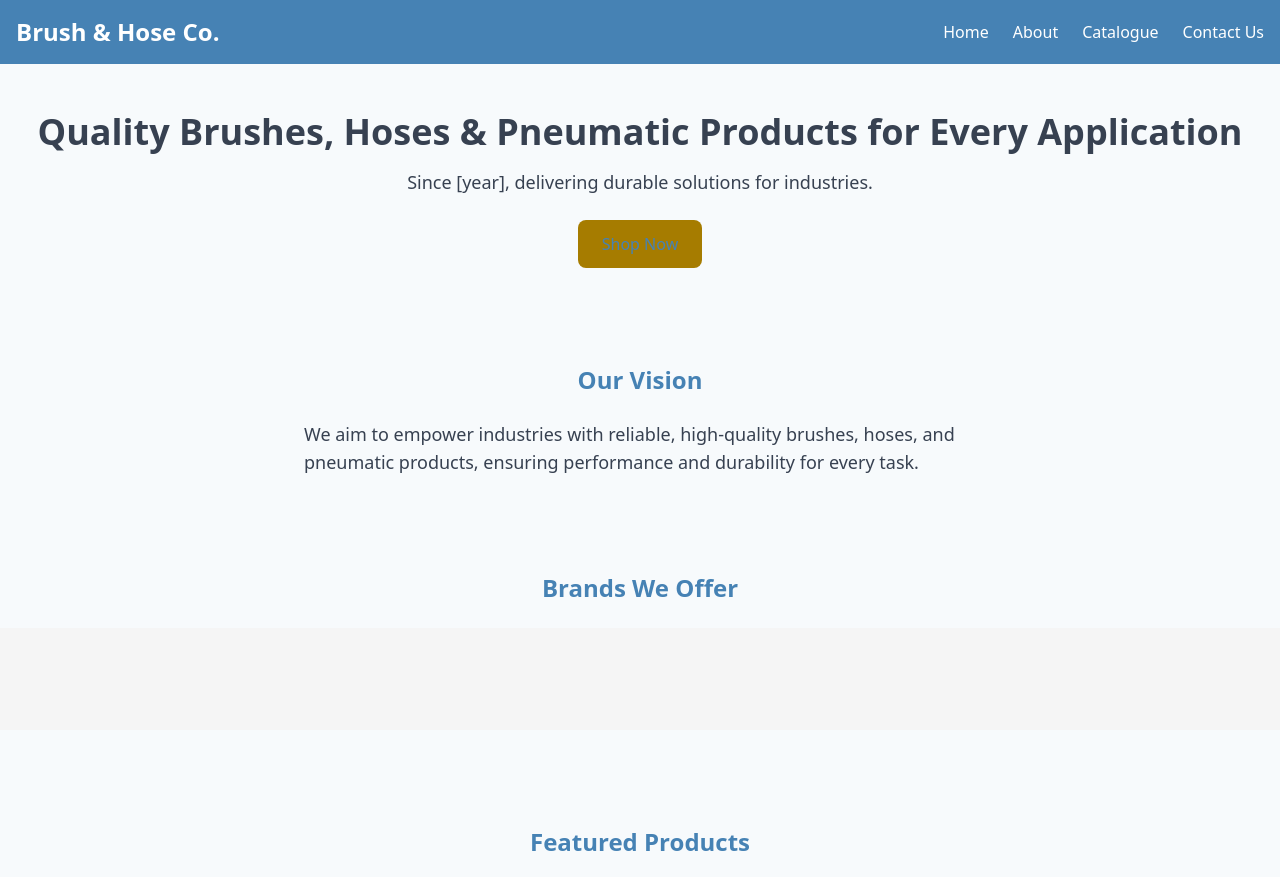
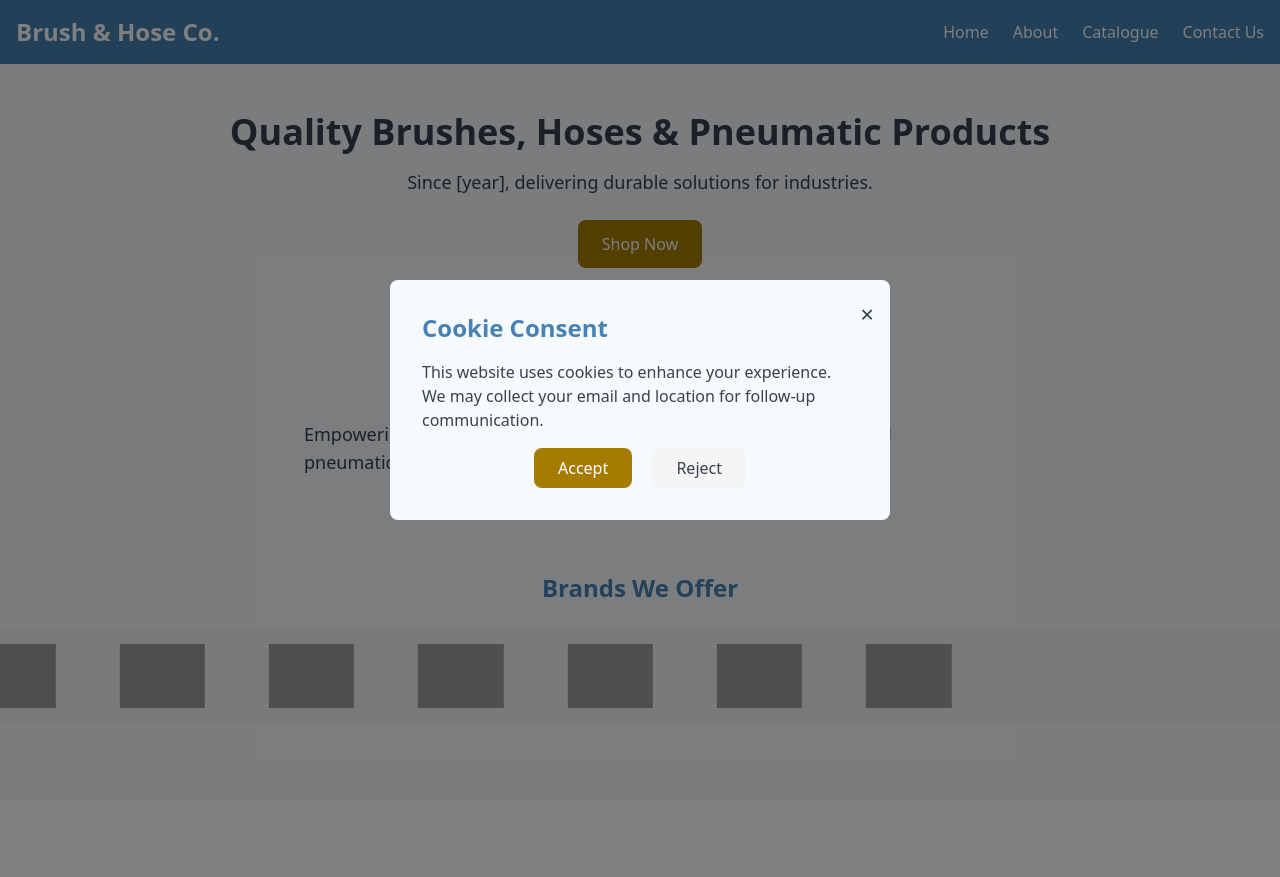
Before and after one commit to YusufDeesawala/tahahardware-website, a Flask app: page / in a window 1280 px wide. Shown: the top 877 px of the page. After the commit the page ends 708 px from the top, so only its background shows below. Run offline with Flask 3, Linux system fonts and the light colour scheme; some libraries are stand-ins or nearby versions; grey boxes are pictures that could not be loaded.

Commit message:
Added the cookies setting to get client details and use that for follow up communication.

```diff
--- a/app.py
+++ b/app.py
@@ -1,8 +1,24 @@
-from flask import Flask, render_template, request, redirect, url_for
+from flask import Flask, render_template, request, redirect, url_for, make_response, jsonify
 from flask_cors import CORS
+from models.user import db, User
+import os
 
 app = Flask(__name__)
-CORS(app)  # Enable CORS for all routes
+CORS(app)
+
+# Configure database
+if os.getenv('DATABASE_URL'):
+    app.config['SQLALCHEMY_DATABASE_URI'] = os.getenv('DATABASE_URL').replace('postgres://', 'postgresql://')
+else:
+    app.config['SQLALCHEMY_DATABASE_URI'] = 'sqlite:///brush_hose.db'
+app.config['SQLALCHEMY_TRACK_MODIFICATIONS'] = False
+
+# Initialize SQLAlchemy
+db.init_app(app)
+
+# Create database tables
+with app.app_context():
+    db.create_all()
 
 @app.route('/')
 def home():
@@ -26,9 +42,46 @@ def contact_submit():
     email = request.form.get('email')
     category = request.form.get('category')
     message = request.form.get('message')
-    # Placeholder for email sending logic
     print(f"Quotation Request: Name={name}, Email={email}, Category={category}, Message={message}")
-    return redirect(url_for('contact'))  # Redirect back to contact page
+    return redirect(url_for('contact'))
+
+@app.route('/store-user', methods=['POST'])
+def store_user():
+    try:
+        data = request.get_json()
+        print(f"Received data: {data}")
+        if not data:
+            print("Error: No data provided")
+            return jsonify({'error': 'No data provided'}), 400
+
+        email_address = data.get('email_address')
+        location = data.get('location')
+
+        if not email_address or '@' not in email_address:
+            print("Error: Invalid email address")
+            return jsonify({'error': 'Valid email address required'}), 400
+
+        existing_user = User.query.filter_by(email_address=email_address).first()
+        if existing_user:
+            print(f"User already exists: {email_address}")
+            return jsonify({'message': 'User already exists'}), 200
+
+        user = User(email_address=email_address, location=location)
+        db.session.add(user)
+        db.session.commit()
+        print(f"User stored: {email_address}, {location}")
+
+        return jsonify({'message': 'User stored successfully'}), 200
+    except Exception as e:
+        db.session.rollback()
+        print(f"Error storing user: {str(e)}")
+        return jsonify({'error': 'Failed to store user'}), 500
+
+@app.route('/view_client_detail')
+def view_client_detail():
+    users = User.query.all()
+    admin_password = os.getenv('ADMIN_PASSWORD', 'default_password')
+    return render_template('view_client_detail.html', users=users, admin_password=admin_password)
 
 if __name__ == '__main__':
     app.run(debug=True)
--- a/requirements.txt
+++ b/requirements.txt
@@ -1,3 +1,5 @@
 flask
 flask-CORS
+flask-sqlalchemy
+psycopg2-binary
 gunicorn
--- /dev/null
+++ b/static/js/cookie.js
@@ -0,0 +1,108 @@
+function getCookie(name) {
+    console.log('Checking cookies for:', name);
+    let cookieArr = document.cookie.split(';');
+    for (let i = 0; i < cookieArr.length; i++) {
+      let cookiePair = cookieArr[i].trim();
+      if (cookiePair.startsWith(name + '=')) {
+        let value = cookiePair.substring(name.length + 1);
+        console.log('Found cookie:', name, '=', value);
+        return value;
+      }
+    }
+    console.log('No cookie found for:', name);
+    return null;
+  }
+
+  function setCookie(name, value, days) {
+    console.log('Setting cookie:', name, '=', value);
+    let expires = '';
+    if (days) {
+      let date = new Date();
+      date.setTime(date.getTime() + (days * 24 * 60 * 60 * 1000));
+      expires = '; expires=' + date.toUTCString();
+    }
+    document.cookie = name + '=' + value + expires + '; path=/';
+  }
+
+  function acceptCookies() {
+    console.log('Accept cookies triggered');
+    let email = prompt('Please enter your email address:');
+    if (!email || !email.includes('@')) {
+      console.error('Invalid email provided');
+      alert('Please provide a valid email address.');
+      return;
+    }
+
+    if (navigator.geolocation) {
+      console.log('Attempting geolocation');
+      navigator.geolocation.getCurrentPosition(
+        (position) => {
+          let location = `Lat: ${position.coords.latitude}, Lon: ${position.coords.longitude}`;
+          console.log('Geolocation success:', location);
+          storeUser(email, location);
+        },
+        (error) => {
+          console.error('Geolocation error:', error.message);
+          let location = prompt('Please enter your location (e.g., City, Country):');
+          if (location) {
+            storeUser(email, location);
+          } else {
+            console.error('No location provided');
+            alert('Location is required.');
+          }
+        },
+        { timeout: 10000 }
+      );
+    } else {
+      console.log('Geolocation not supported');
+      let location = prompt('Please enter your location (e.g., City, Country):');
+      if (location) {
+        storeUser(email, location);
+      } else {
+        console.error('No location provided');
+        alert('Location is required.');
+      }
+    }
+  }
+
+  function storeUser(email, location) {
+    console.log('Storing user:', { email_address: email, location });
+    fetch('/store-user', {
+      method: 'POST',
+      headers: { 'Content-Type': 'application/json' },
+      body: JSON.stringify({ email_address: email, location: location })
+    })
+      .then(response => {
+        if (!response.ok) {
+          throw new Error(`HTTP ${response.status}: ${response.statusText}`);
+        }
+        return response.json();
+      })
+      .then(data => {
+        console.log('User stored:', data);
+        setCookie('cookieConsent', 'accepted', 30);
+        document.getElementById('cookieModal').style.display = 'none';
+      })
+      .catch(error => {
+        console.error('Error storing user:', error);
+        alert('Failed to save data. Please try again.');
+      });
+  }
+
+  function rejectCookies() {
+    console.log('Reject cookies triggered');
+    setCookie('cookieConsent', 'declined', 30);
+    document.getElementById('cookieModal').style.display = 'none';
+  }
+
+  window.addEventListener('load', function() {
+    console.log('Page loaded, checking cookie consent');
+    let consent = getCookie('cookieConsent');
+    let modal = document.getElementById('cookieModal');
+    if (!consent && modal) {
+      console.log('No consent cookie, showing modal');
+      modal.style.display = 'flex';
+    } else {
+      console.log('Consent cookie exists or modal not found:', consent);
+    }
+  });
--- a/templates/index.html
+++ b/templates/index.html
@@ -14,6 +14,33 @@
       --pale-blue: #F5F5F5;
       --charcoal-gray: #374151;
     }
+    .cookie-modal {
+      display: none;
+      position: fixed;
+      top: 0;
+      left: 0;
+      width: 100%;
+      height: 100%;
+      background-color: rgba(0, 0, 0, 0.5);
+      z-index: 1000;
+      justify-content: center;
+      align-items: center;
+    }
+    .cookie-modal-content {
+      background-color: var(--soft-white);
+      padding: 2rem;
+      border-radius: 0.5rem;
+      max-width: 500px;
+      width: 90%;
+      position: relative;
+    }
+    .cookie-close {
+      position: absolute;
+      top: 1rem;
+      right: 1rem;
+      font-size: 1.5rem;
+      cursor: pointer;
+    }
     .marquee-container {
       overflow: hidden;
       width: 100%;
@@ -22,14 +49,19 @@
     }
     .marquee {
       display: flex;
-      white-space: nowrap;
+      animation: scroll 20s linear infinite;
+    }
+    .marquee:hover {
+      animation-play-state: paused;
     }
     .marquee img {
       height: 64px;
       margin: 0 2rem;
+      flex-shrink: 0;
     }
-    .marquee:hover {
-      animation-play-state: paused;
+    @keyframes scroll {
+      0% { transform: translateX(0); }
+      100% { transform: translateX(-50%); }
     }
   </style>
 </head>
@@ -47,39 +79,50 @@
     </nav>
   </header>
 
+  <!-- Cookie Consent Popup -->
+  <div id="cookieModal" class="cookie-modal">
+    <div class="cookie-modal-content">
+      <span class="cookie-close" onclick="rejectCookies()">&times;</span>
+      <h3 class="text-2xl font-semibold text-[var(--steel-blue)] mb-4">Cookie Consent</h3>
+      <p class="text-[var(--charcoal-gray)] mb-4">This website uses cookies to enhance your experience. We may collect your email and location for follow-up communication.</p>
+      <div class="text-center space-x-4">
+        <button onclick="acceptCookies()" class="bg-[var(--amber-glow)] text-white px-6 py-2 rounded-lg hover:bg-[var(--steel-blue)] transition">Accept</button>
+        <button onclick="rejectCookies()" class="bg-[var(--pale-blue)] text-[var(--charcoal-gray)] px-6 py-2 rounded-lg hover:bg-[var(--charcoal-gray)] hover:text-[var(--soft-white)] transition">Reject</button>
+      </div>
+    </div>
+  </div>
+
   <!-- Hero Section -->
   <section class="bg-[var(--soft-white)] py-12">
     <div class="container mx-auto text-center">
-      <h2 class="text-4xl font-bold text-[var(--charcoal-gray)] mb-4">Quality Brushes, Hoses & Pneumatic Products for Every Application</h2>
+      <h2 class="text-4xl font-bold text-[var(--charcoal-gray)] mb-4">Quality Brushes, Hoses & Pneumatic Products</h2>
       <p class="text-lg text-[var(--charcoal-gray)] mb-6">Since [year], delivering durable solutions for industries.</p>
-      <a href="/catalogue" class="inline-block bg-[var(--amber-glow)] text-[var(--steel-blue)] px-6 py-3 rounded-lg hover:bg-[var(--pale-blue)] transition">Shop Now</a>
+      <a href="/catalogue" class="inline-block bg-[var(--amber-glow)] text-white px-6 py-3 rounded-lg hover:bg-[var(--steel-blue)] transition">Shop Now</a>
     </div>
   </section>
 
   <!-- Vision Statement -->
   <section class="container mx-auto py-12">
     <h3 class="text-2xl font-semibold text-[var(--steel-blue)] mb-6 text-center">Our Vision</h3>
-    <p class="text-lg text-[var(--charcoal-gray)] max-w-2xl mx-auto">We aim to empower industries with reliable, high-quality brushes, hoses, and pneumatic products, ensuring performance and durability for every task.</p>
+    <p class="text-lg text-[var(--charcoal-gray)] max-w-2xl mx-auto">Empowering industries with reliable, high-quality brushes, hoses, and pneumatic products.</p>
   </section>
 
-  <!-- Brands We Offer (Marquee) -->
+  <!-- Brands We Offer -->
   <section class="py-12">
     <div class="container mx-auto">
       <h3 class="text-2xl font-semibold text-[var(--steel-blue)] mb-6 text-center">Brands We Offer</h3>
       <div class="marquee-container">
-        <marquee behavior="scroll" direction="left" scrollamount="5" onmouseover="this.stop()" onmouseout="this.start()">
         <div class="marquee">
           <img src="/static/images/brand1.png" alt="Brand 1">
           <img src="/static/images/brand2.png" alt="Brand 2">
           <img src="/static/images/brand3.png" alt="Brand 3">
           <img src="/static/images/brand4.png" alt="Brand 4">
-            <!-- Duplicate images for seamless looping -->
+          <!-- Duplicate for seamless loop -->
           <img src="/static/images/brand1.png" alt="Brand 1">
           <img src="/static/images/brand2.png" alt="Brand 2">
           <img src="/static/images/brand3.png" alt="Brand 3">
           <img src="/static/images/brand4.png" alt="Brand 4">
         </div>
-        </marquee>
       </div>
     </div>
   </section>
@@ -88,23 +131,23 @@
   <section class="container mx-auto py-12">
     <h3 class="text-2xl font-semibold text-[var(--steel-blue)] mb-6 text-center">Featured Products</h3>
     <div class="grid grid-cols-1 md:grid-cols-3 gap-6">
-      <div class="bg-[var(--soft-white)] border border-[var(--pale-blue)] p-4 rounded-lg hover:shadow-lg transition">
+      <div class="bg-[var(--soft-white)] border border-[var(--pale-blue)] p-4 rounded-lg hover:shadow-lg">
         <img src="/static/images/industrial_brush.jpg" alt="Industrial Brushes" class="w-full h-48 object-cover rounded mb-4">
         <h4 class="text-xl font-semibold text-[var(--charcoal-gray)]">Industrial Brushes</h4>
-        <p class="text-[var(--charcoal-gray)] mb-4">Heavy-duty brushes for industrial cleaning and processing.</p>
-        <a href="/catalogue#brushes" class="inline-block bg-[var(--amber-glow)] text-[var(--steel-blue)] px-4 py-2 rounded hover:bg-[var(--pale-blue)] transition" onclick="setActiveTab('brushes')">View Details</a>
+        <p class="text-[var(--charcoal-gray)] mb-4">Heavy-duty brushes for cleaning and processing.</p>
+        <a href="/catalogue#brushes" class="inline-block bg-[var(--amber-glow)] text-white px-4 py-2 rounded hover:bg-[var(--steel-blue)]" onclick="setActiveTab('brushes')">View Details</a>
       </div>
-      <div class="bg-[var(--soft-white)] border border-[var(--pale-blue)] p-4 rounded-lg hover:shadow-lg transition">
+      <div class="bg-[var(--soft-white)] border border-[var(--pale-blue)] p-4 rounded-lg hover:shadow-lg">
         <img src="/static/images/industrial_hose.jpg" alt="Industrial Hoses" class="w-full h-48 object-cover rounded mb-4">
         <h4 class="text-xl font-semibold text-[var(--charcoal-gray)]">Industrial Hoses</h4>
-        <p class="text-[var(--charcoal-gray)] mb-4">Durable, leak-proof hoses for industrial applications.</p>
-        <a href="/catalogue#hoses" class="inline-block bg-[var(--amber-glow)] text-[var(--steel-blue)] px-4 py-2 rounded hover:bg-[var(--pale-blue)] transition" onclick="setActiveTab('hoses')">View Details</a>
+        <p class="text-[var(--charcoal-gray)] mb-4">Durable, leak-proof hoses for industrial use.</p>
+        <a href="/catalogue#hoses" class="inline-block bg-[var(--amber-glow)] text-white px-4 py-2 rounded hover:bg-[var(--steel-blue)]" onclick="setActiveTab('hoses')">View Details</a>
       </div>
-      <div class="bg-[var(--soft-white)] border border-[var(--pale-blue)] p-4 rounded-lg hover:shadow-lg transition">
+      <div class="bg-[var(--soft-white)] border border-[var(--pale-blue)] p-4 rounded-lg hover:shadow-lg">
         <img src="/static/images/pneumatic_product.jpg" alt="Pneumatic Products" class="w-full h-48 object-cover rounded mb-4">
         <h4 class="text-xl font-semibold text-[var(--charcoal-gray)]">Pneumatic Products</h4>
         <p class="text-[var(--charcoal-gray)] mb-4">High-performance pneumatic tools and fittings.</p>
-        <a href="/catalogue#pneumatic" class="inline-block bg-[var(--amber-glow)] text-[var(--steel-blue)] px-4 py-2 rounded hover:bg-[var(--pale-blue)] transition" onclick="setActiveTab('pneumatic')">View Details</a>
+        <a href="/catalogue#pneumatic" class="inline-block bg-[var(--amber-glow)] text-white px-4 py-2 rounded hover:bg-[var(--steel-blue)]" onclick="setActiveTab('pneumatic')">View Details</a>
       </div>
     </div>
   </section>
@@ -115,17 +158,17 @@
       <h3 class="text-2xl font-semibold text-[var(--steel-blue)] mb-6 text-center">Why Choose Us</h3>
       <div class="grid grid-cols-1 md:grid-cols-3 gap-6">
         <div class="text-center">
-          <div class="text-[var(--pale-blue)] text-4xl mb-4">🚚</div>
+          <div class="text-[var(--steel-blue)] text-4xl mb-4">🚚</div>
           <h4 class="text-xl font-semibold text-[var(--charcoal-gray)]">Fast Shipping</h4>
-          <p class="text-[var(--charcoal-gray)]">Reliable delivery for retail and wholesale orders.</p>
+          <p class="text-[var(--charcoal-gray)]">Reliable delivery for all orders.</p>
         </div>
         <div class="text-center">
-          <div class="text-[var(--pale-blue)] text-4xl mb-4">💰</div>
+          <div class="text-[var(--steel-blue)] text-4xl mb-4">💰</div>
           <h4 class="text-xl font-semibold text-[var(--charcoal-gray)]">Bulk Discounts</h4>
-          <p class="text-[var(--charcoal-gray)]">Competitive pricing for wholesale clients.</p>
+          <p class="text-[var(--charcoal-gray)]">Competitive pricing for wholesale.</p>
         </div>
         <div class="text-center">
-          <div class="text-[var(--pale-blue)] text-4xl mb-4">⭐</div>
+          <div class="text-[var(--steel-blue)] text-4xl mb-4">⭐</div>
           <h4 class="text-xl font-semibold text-[var(--charcoal-gray)]">Quality Guaranteed</h4>
           <p class="text-[var(--charcoal-gray)]">Durable products you can trust.</p>
         </div>
@@ -143,5 +186,7 @@
       </div>
     </div>
   </footer>
+
+  <script src="/static/js/cookie.js"></script>
 </body>
 </html>
```
Also changed, not shown: models/user.py (added, +12 -0 lines), static/js/password.js (added, +8 -0 lines), templates/view_client_detail.html (added, +87 -0 lines), instance/brush_hose.db (added). Lines whose indentation alone changed are shown as unchanged.
